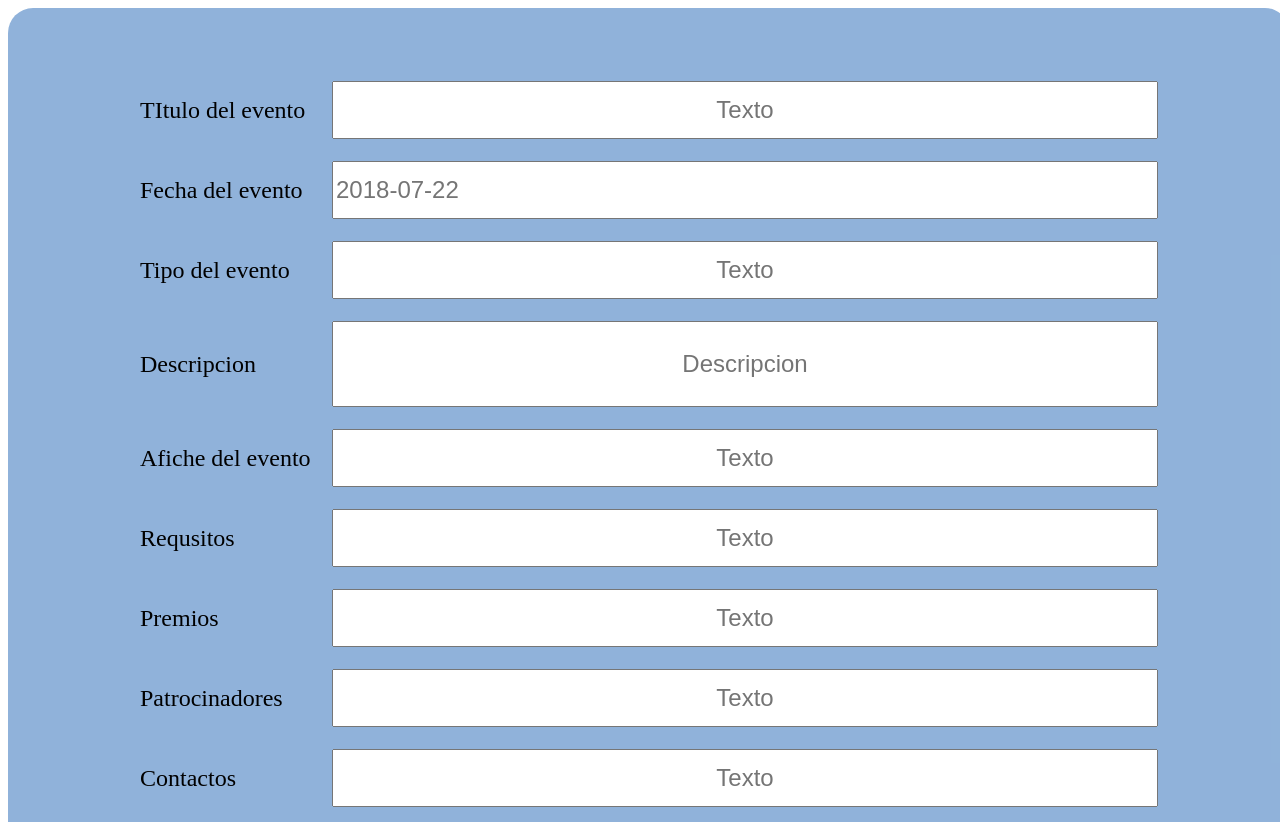
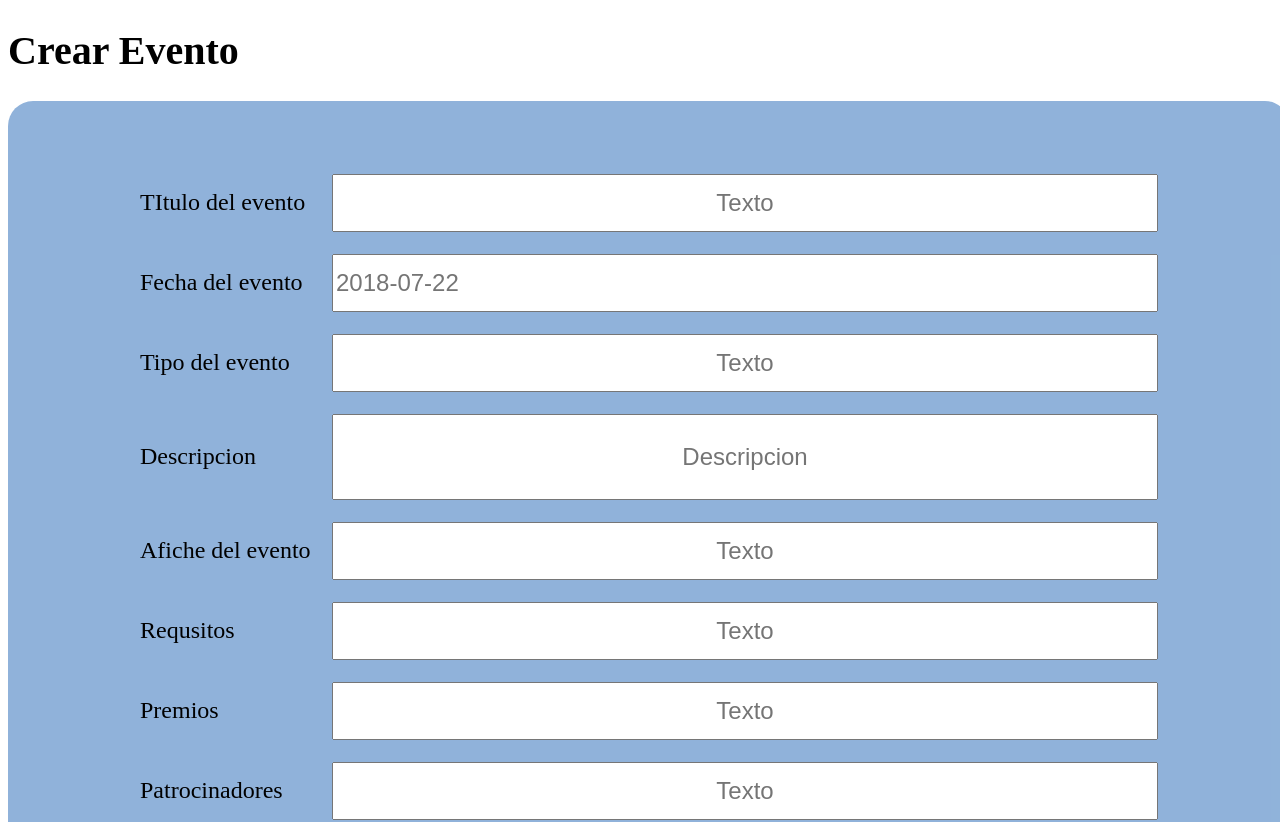
Before and after one commit to garyMamaniCortez/focasoft-front, a React (Create React App) app: page / in a window 1280 px wide. Shown: the top 822 px of the page. Built offline with nearby package versions, Linux system fonts and the light colour scheme.

Commit message:
feat: se implementado el template para crear evento

```diff
--- a/src/App.js
+++ b/src/App.js
@@ -1,10 +1,10 @@
-import CreateEventSection from "./components/organisms/createEventSection/CreateEventSection";
+import CreateEvent from "./components/templates/createEvent/CreateEvent";
 
 function App() {
 
   return (
     <div>
-      <CreateEventSection/>
+      <CreateEvent/>
     </div>
   );
 }
--- a/src/components/organisms/createEventSection/CreateEventSection.jsx
+++ b/src/components/organisms/createEventSection/CreateEventSection.jsx
@@ -1,18 +1,6 @@
 import CreateEventForm from "../../molecules/createEvent/CreateEventForm.jsx"
 
-const campos = [
-  { etiqueta: 'TItulo del evento', LabelType: 'FormLabel', InputType: 'text', Select: false },
-  { etiqueta: 'Fecha del evento', LabelType: 'FormLabel', InputType: 'date', Select: false  },
-  { etiqueta: 'Tipo del evento', LabelType: 'FormLabel', InputType: 'text', Select: true  },
-  { etiqueta: 'Descripcion', LabelType: 'FormLabel', InputType: 'description', Select: false  },
-  { etiqueta: 'Afiche del evento', LabelType: 'FormLabel', InputType: 'text', Select: false  },
-  { etiqueta: 'Requsitos', LabelType: 'FormLabel', InputType: 'text', Select: false  },
-  { etiqueta: 'Premios', LabelType: 'FormLabel', InputType: 'text'  },
-  { etiqueta: 'Patrocinadores', LabelType: 'FormLabel', InputType: 'text', Select: false  },
-  { etiqueta: 'Contactos', LabelType: 'FormLabel', InputType: 'text', Select: 'false'},
-];
-
-const CreateEventSection = () => {
+const CreateEventSection = ({campos}) => {
 
   return (
     <div>
--- /dev/null
+++ b/src/components/templates/createEvent/CreateEvent.css
@@ -0,0 +1,3 @@
+.H1CreateEvent {
+    font-size: 40px;
+}
--- /dev/null
+++ b/src/components/templates/createEvent/CreateEvent.jsx
@@ -0,0 +1,26 @@
+import CreateEventSection from "../../organisms/createEventSection/CreateEventSection";
+import './CreateEvent.css'
+const CreateEvent = () => {
+
+    const campos = [
+        { etiqueta: 'TItulo del evento', LabelType: 'FormLabel', InputType: 'text', Select: false },
+        { etiqueta: 'Fecha del evento', LabelType: 'FormLabel', InputType: 'date', Select: false  },
+        { etiqueta: 'Tipo del evento', LabelType: 'FormLabel', InputType: 'text', Select: true  },
+        { etiqueta: 'Descripcion', LabelType: 'FormLabel', InputType: 'description', Select: false  },
+        { etiqueta: 'Afiche del evento', LabelType: 'FormLabel', InputType: 'text', Select: false  },
+        { etiqueta: 'Requsitos', LabelType: 'FormLabel', InputType: 'text', Select: false  },
+        { etiqueta: 'Premios', LabelType: 'FormLabel', InputType: 'text'  },
+        { etiqueta: 'Patrocinadores', LabelType: 'FormLabel', InputType: 'text', Select: false  },
+        { etiqueta: 'Contactos', LabelType: 'FormLabel', InputType: 'text', Select: 'false'},
+      ];
+
+
+    return (
+      <div>
+        <h1 className="H1CreateEvent">Crear Evento</h1>
+        <CreateEventSection campos={campos}/>
+      </div>
+    );
+  }
+
+  export default CreateEvent;
```
